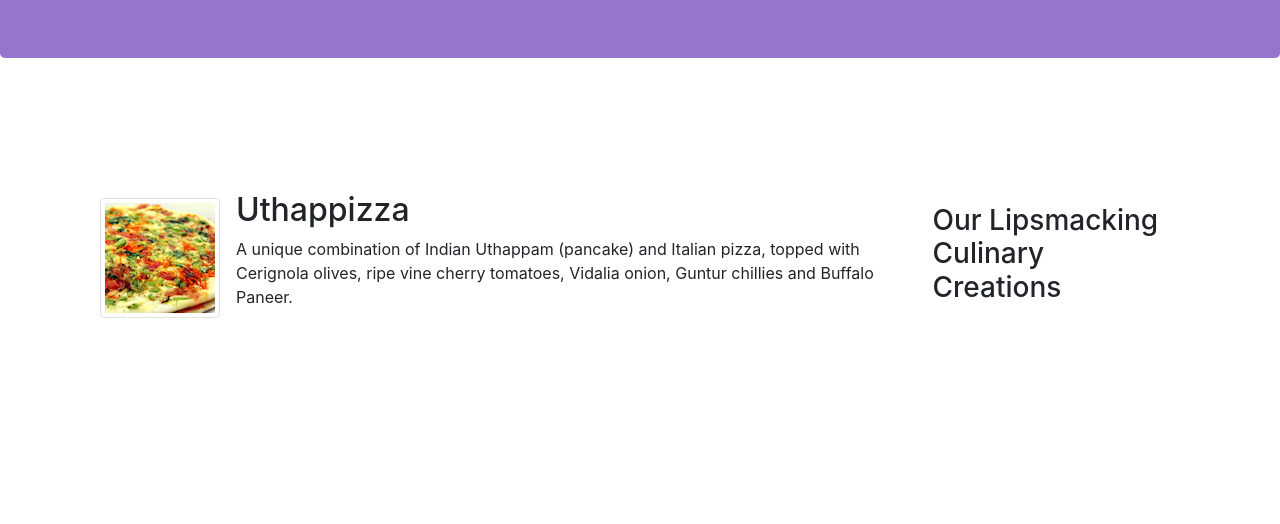
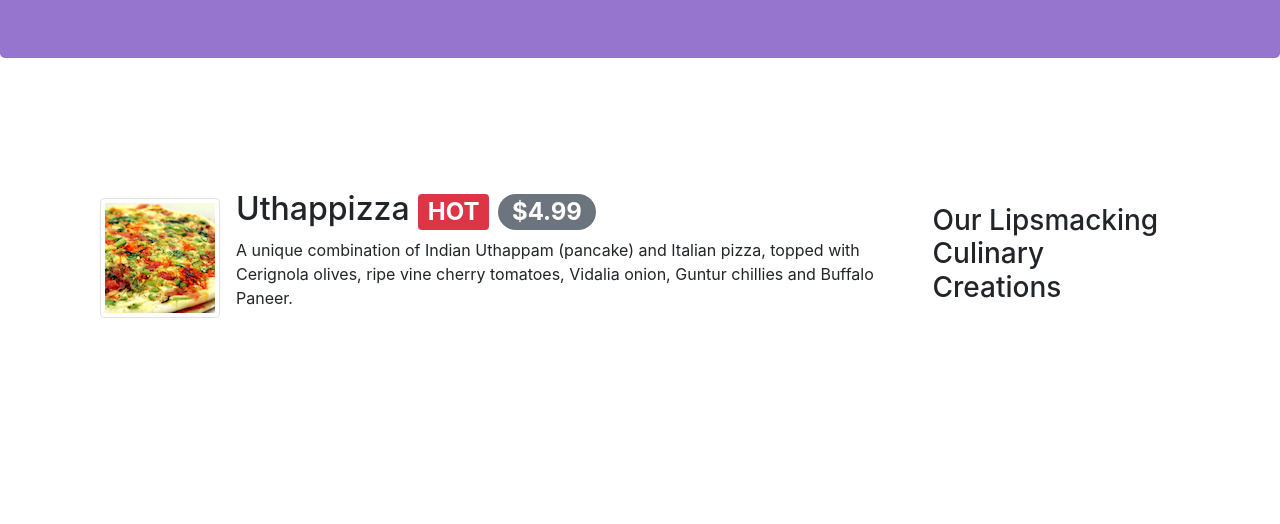
Before and after one commit to KShehzadi/FrontEndWebUIFrameworksAndTools--Bootstrap4, a website: page Week 2/index.html in a window 1280 px wide. Shown: the part 276-800 px from the top of the page. Drawn offline with nearby package versions, Linux system fonts and the light colour scheme.

Commit message:
week 2 badges added

```diff
--- a/Week 2/index.html
+++ b/Week 2/index.html
@@ -59,7 +59,10 @@
                 <div class="media">
                     <img class="d-flex mr-3 img-thumbnail align-self-center" src="img/uthappizza.png" alt="uthappizza">
                     <div class="media-body">
-                        <h2 class="mt-0">Uthappizza</h2>
+                        <h2 class="media-heading">Uthappizza
+                            <span class="badge badge-danger">HOT</span>
+                            <span class="badge badge-pill badge-secondary">$4.99</span>
+                        </h2>
                         <p  class="d-none d-sm-block">A unique combination of Indian Uthappam (pancake) and Italian pizza, topped with Cerignola olives, ripe vine cherry tomatoes, Vidalia onion, Guntur chillies and Buffalo Paneer.</p>
                     </div>
                 </div>
```
